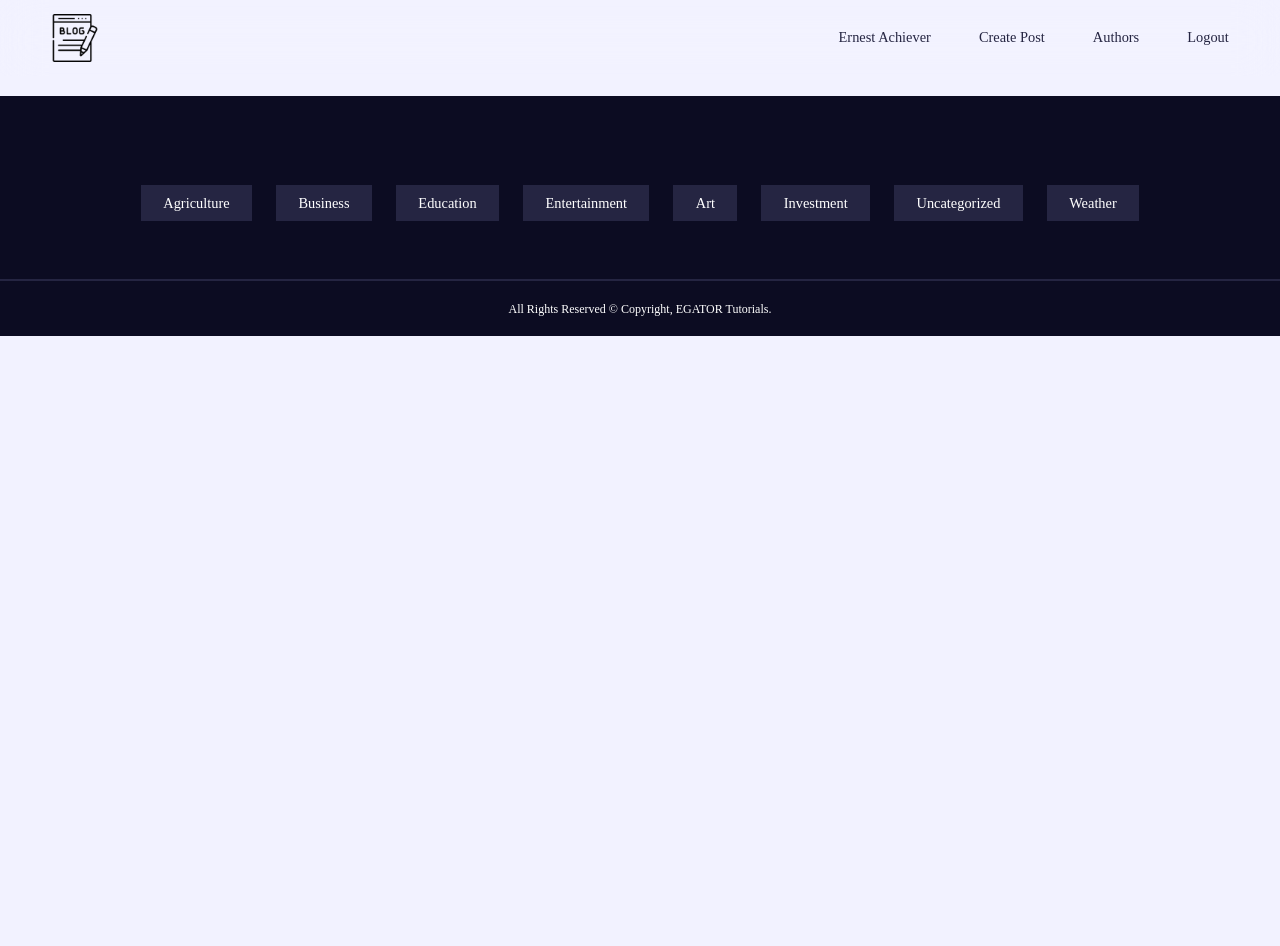
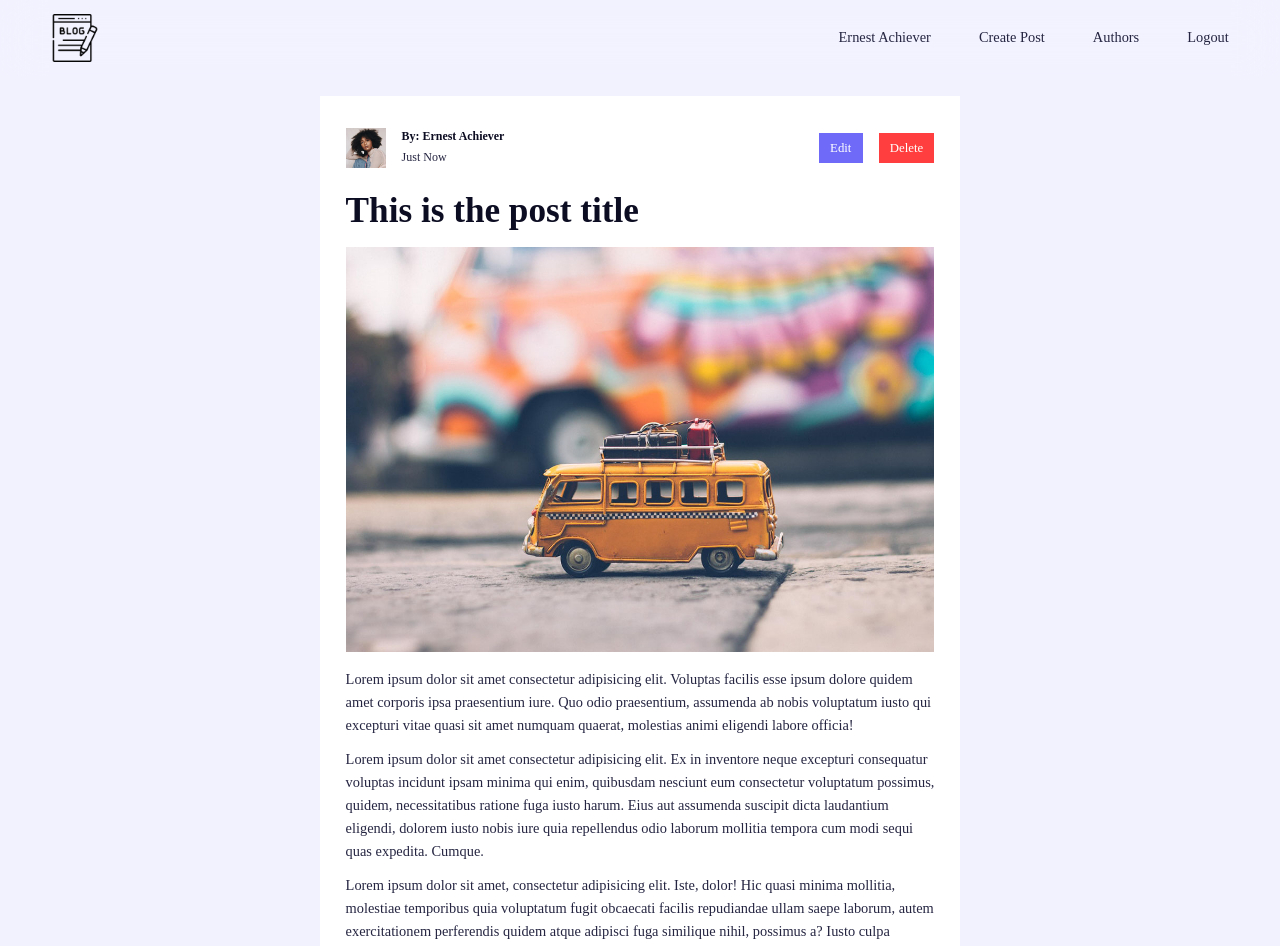
Before and after one commit to Mandy-tee/mern-blog, a React (Vite) app in the folder client/: page /posts/1 in a window 1280 px wide. Shown: the top 946 px of the page. Before the commit the page ends 800 px from the top, so only its background shows below. Built offline with nearby package versions, Linux system fonts and the light colour scheme.

Commit message:
Post authors, items and details worked on

```diff
--- /dev/null
+++ b/client/src/components/PostAuthor.jsx
@@ -0,0 +1,19 @@
+import React from 'react'
+import { Link } from 'react-router-dom'
+import Avatar from '../assets/images/avatar1.jpg'
+
+const PostAuthor = () => {
+    return (
+        <Link to={`/posts/users/sdsfdf`} className='post_author'>
+            <div className='post_author-avatar'>
+                <img src={Avatar} alt="" />
+            </div>
+            <div className='post_author-details'>
+                <h5>By: Ernest Achiever</h5>
+                <small>Just Now</small>
+            </div>
+        </Link>
+    )
+}
+
+export default PostAuthor
--- /dev/null
+++ b/client/src/components/PostItem.jsx
@@ -0,0 +1,27 @@
+import React from 'react'
+import { Link } from 'react-router-dom'
+import PostAuthor from './PostAuthor'
+
+const PostItem = ({ postID, thumbnail, category, title, desc, authorID }) => {
+    const shortDesc = desc.length > 145 ? desc.substr(0, 145) + '...' : desc;
+    const postTitle = title.length > 30 ? title.substr(0, 30) + '...' : title;
+    return (
+        <article className='post'>
+            <div className='post_thumbnail'>
+                <img src={thumbnail} alt={title} />
+            </div>
+            <div className='post_content'>
+                <Link to={`/posts/${postID}`}>
+                    <h3>{postTitle}</h3>
+                </Link>
+                <p>{shortDesc}</p>
+                <div className='post_footer'>
+                    <PostAuthor />
+                    <Link to={`/posts/categories/${category}`} className='btn category'>{category}</Link>
+                </div>
+            </div>
+        </article>
+    )
+}
+
+export default PostItem
--- a/client/src/components/Posts.jsx
+++ b/client/src/components/Posts.jsx
@@ -1,9 +1,58 @@
-import React from 'react'
+import React, { useState } from 'react'
+
+import Thumbnail1 from '../assets/images/blog1.jpg'
+import Thumbnail2 from '../assets/images/blog2.jpg'
+import Thumbnail3 from '../assets/images/blog3.jpg'
+import Thumbnail4 from '../assets/images/blog4.jpg'
+import PostItem from './PostItem'
+
+const DUMMY_POSTS = [
+    {
+        id: '1',
+        thumbnail: Thumbnail1,
+        category: 'education',
+        title: 'This is the title of the very first post on this blog.',
+        desc: 'Lorem ipsum dolor sit amet consectetur adipisicing elit. Maiores obcaecati aspernatur dolores quidem, ab nemo consequuntur unde sequi odit itaque aperiam. Eligendi hic dignissimos, reiciendis nulla a dolor accusantium numquam.',
+        authorID: 3
+    },
+    {
+        id: '2',
+        thumbnail: Thumbnail2,
+        category: 'science',
+        title: 'Welcome to Ghana.',
+        desc: 'Lorem ipsum dolor sit, amet consectetur adipisicing elit. Dolor, aliquam dolores quas esse, perspiciatis odit facilis voluptatibus nihil cupiditate a dicta, repellat repudiandae illo enim alias harum eveniet accusamus accusantium.',
+        authorID: 1
+    },
+    {
+        id: '3',
+        thumbnail: Thumbnail3,
+        category: 'weather',
+        title: 'This is the title of the very first post on this blog.',
+        desc: 'Lorem, ipsum dolor sit amet consectetur adipisicing elit. Minima quos ea quas optio voluptatibus sapiente laudantium harum vitae repellendus! Magni et blanditiis id similique eos soluta tempore deserunt consequatur voluptate!',
+        authorID: 13
+    },
+    {
+        id: '4',
+        thumbnail: Thumbnail4,
+        category: 'farming',
+        title: 'This is the title of the very first post on this blog.',
+        desc: 'Lorem ipsum dolor sit amet, consectetur adipisicing elit. Nam, cumque quibusdam. Neque dolor sequi nihil, modi ut dicta laborum, eos dolores ullam quibusdam asperiores itaque accusantium quam nam aut voluptates.',
+        authorID: 11
+    },
+]
 
 const Posts = () => {
-  return (
-    <div>Posts</div>
-  )
+    const [posts, setPosts] = useState(DUMMY_POSTS)
+    return (
+        <section className='posts'>
+            <div className='container posts_container'>
+                {
+                    posts.map(({ id, thumbnail, category, title, desc, authorID }) =>
+                        <PostItem key={id} postID={id} thumbnail={thumbnail} category={category} title={title} desc={desc} authorID={authorID} />)
+                }
+            </div>
+        </section>
+    )
 }
 
 export default Posts
--- a/client/src/pages/Home.jsx
+++ b/client/src/pages/Home.jsx
@@ -1,4 +1,5 @@
 import React from 'react'
+import Posts from '../components/Posts'
 
 const Home = () => {
   return (
--- a/client/src/pages/PostDetail.jsx
+++ b/client/src/pages/PostDetail.jsx
@@ -1,10 +1,40 @@
 import React from 'react'
+import PostAuthor from '../components/PostAuthor'
+import { Link } from 'react-router-dom'
+import Thumbnail from '../assets/images/blog22.jpg'
 
 const PostDetail = () => {
   return (
-    <div>
-
-    </div>
+    <section className='post-detail'>
+      <div className='container post-detail_container'>
+        <div className='post-detail_header'>
+          <PostAuthor />
+          <div className='post-detail_buttons'>
+            <Link to={`/posts/werwer/edit`} className='btn sm primary'>Edit</Link>
+            <Link to={`/posts/werwer/delete`} className='btn sm danger'>Delete</Link>
+          </div>
+        </div>
+        <h1>This is the post title</h1>
+        <div className='post-detail_thumbnail'>
+          <img src={Thumbnail} alt="" />
+        </div>
+        <p>
+          Lorem ipsum dolor sit amet consectetur adipisicing elit. Voluptas facilis esse ipsum dolore quidem amet corporis ipsa praesentium iure. Quo odio praesentium, assumenda ab nobis voluptatum iusto qui excepturi vitae quasi sit amet numquam quaerat, molestias animi eligendi labore officia!
+        </p>
+        <p>
+          Lorem ipsum dolor sit amet consectetur adipisicing elit. Ex in inventore neque excepturi consequatur voluptas incidunt ipsam minima qui enim, quibusdam nesciunt eum consectetur voluptatum possimus, quidem, necessitatibus ratione fuga iusto harum. Eius aut assumenda suscipit dicta laudantium eligendi, dolorem iusto nobis iure quia repellendus odio laborum mollitia tempora cum modi sequi quas expedita. Cumque.
+        </p>
+        <p>
+          Lorem ipsum dolor sit amet, consectetur adipisicing elit. Iste, dolor! Hic quasi minima mollitia, molestiae temporibus quia voluptatum fugit obcaecati facilis repudiandae ullam saepe laborum, autem exercitationem perferendis quidem atque adipisci fuga similique nihil, possimus a? Iusto culpa dolores modi, voluptate optio, ipsa voluptatem aperiam itaque a illo facilis alias, repellendus praesentium velit fuga provident ea aspernatur in cumque fugiat tenetur dignissimos deleniti. Totam ducimus asperiores dolorum et error! Animi quas libero quaerat eligendi praesentium sunt dolorem similique placeat vel, rerum velit corporis delectus. Consequuntur saepe illo deleniti, laudantium iusto harum earum atque tenetur at nisi dicta. Aut deleniti consectetur error eius? Labore vel tempora eveniet neque, dolor libero reiciendis non.
+        </p>
+        <p>
+          Lorem ipsum dolor sit amet consectetur adipisicing elit. Veniam, adipisci blanditiis! Dolor in ullam rerum amet placeat provident quo unde?
+        </p>
+        <p>
+          Lorem ipsum dolor sit amet consectetur adipisicing elit. Iusto, debitis accusamus nostrum tenetur eaque modi dolorem, earum iste, corporis quasi quisquam unde assumenda veritatis pariatur ipsa vitae ut neque labore corrupti quibusdam odit hic repellat magnam! Suscipit quia nostrum corrupti deserunt quaerat beatae sit, nulla iure aut magni velit praesentium culpa possimus non, aliquid officiis minima. Commodi magni officia tempora animi quibusdam veniam. Vel provident, ipsum saepe earum hic eos blanditiis sint est aliquid aliquam asperiores omnis dolore repudiandae recusandae odit consequuntur, sequi ad pariatur quibusdam aperiam vitae quisquam sunt magni. Ex maiores iste quo amet, commodi ad consequatur! Consectetur, eligendi excepturi porro explicabo fuga soluta possimus fugiat quos, numquam corporis mollitia libero unde eveniet voluptatibus voluptate ad deleniti esse hic iusto error necessitatibus a. Laudantium repudiandae enim commodi maiores blanditiis reiciendis ducimus ipsa beatae modi ullam ab cum illum aspernatur natus repellat nobis eaque unde voluptas, officia temporibus dolorem! Repellendus quos at sunt obcaecati veniam quibusdam, alias nesciunt sequi ea, quo vel. Iste dolorum esse tenetur corrupti nobis eum aliquid, sunt earum expedita dolores voluptatem sequi obcaecati reiciendis suscipit itaque ullam optio. Corrupti quas, quam illum architecto assumenda aliquid? At impedit porro dolor, quia ea laudantium expedita minima facere.
+        </p>
+      </div>
+    </section>
   )
 }
 
```
